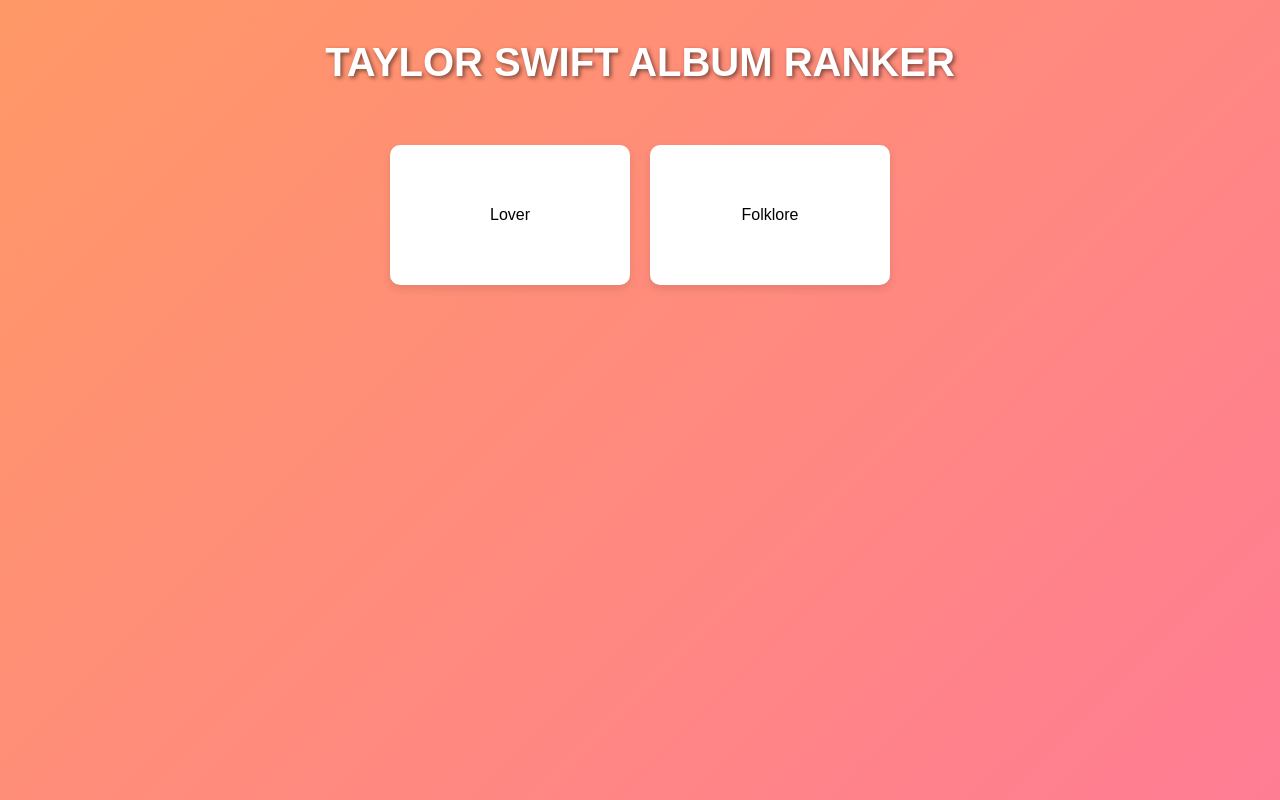
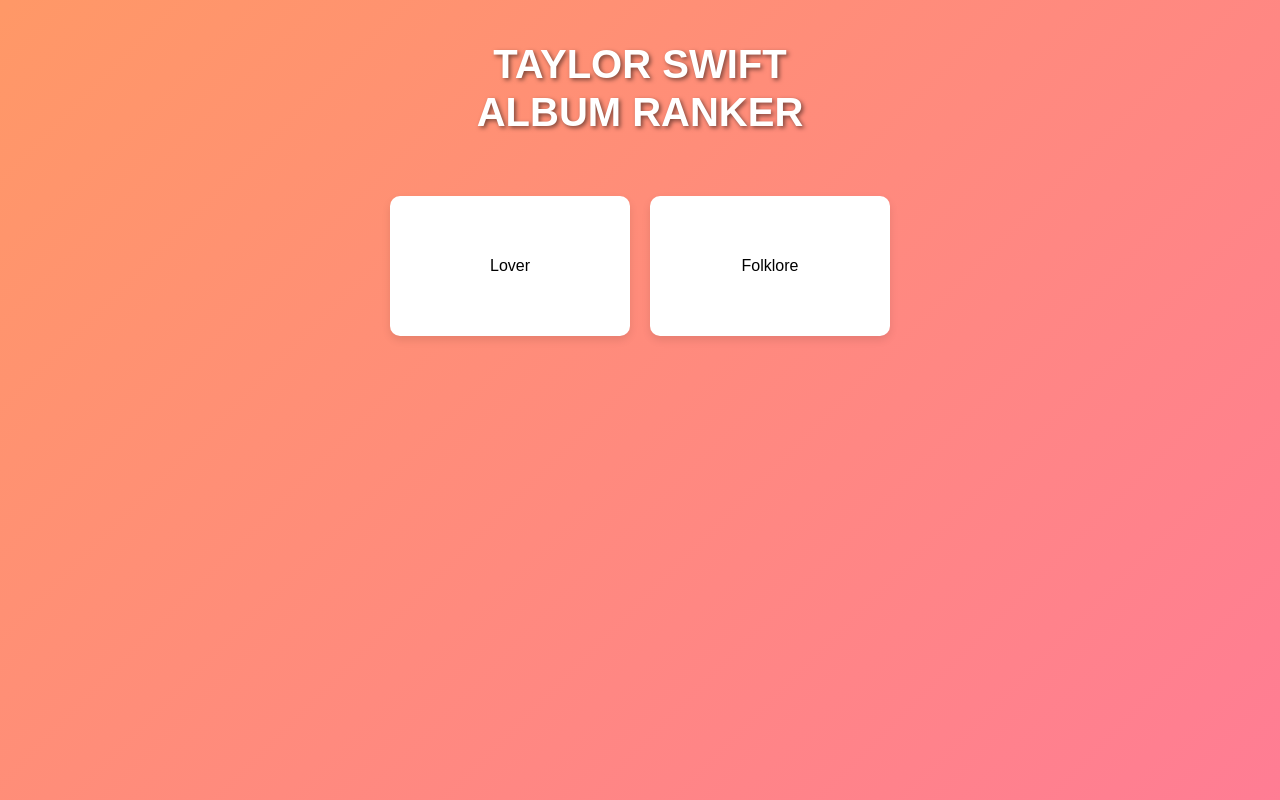
Before and after one commit to declan-wright/taylor-swift-album-ranker, a plain HTML site: page index.html in a window 1280 px wide. Drawn offline with nearby package versions, Linux system fonts and the light colour scheme.

Commit message:
Update index.html

```diff
--- a/index.html
+++ b/index.html
@@ -32,6 +32,7 @@
             margin-bottom: 60px;
             text-align: center;
             padding: 0 20px;
+            line-height: 1.2;
         }
         .container {
             display: flex;
@@ -45,7 +46,7 @@
             border-radius: 10px;
             padding: 20px;
             width: 200px;
-            min-height: 100px;
+            height: 100px;
             text-align: center;
             box-shadow: 0 4px 8px rgba(0, 0, 0, 0.1);
             cursor: pointer;
@@ -57,6 +58,7 @@
             margin-bottom: 20px;
             font-size: 16px;
             word-wrap: break-word;
+            overflow: hidden;
         }
         .card:hover {
             transform: translateY(-5px);
@@ -90,6 +92,7 @@
             opacity: 0;
             transition: opacity 0.3s;
             pointer-events: none;
+            z-index: 10;
         }
         .checkmark {
             color: #4CAF50;
@@ -98,6 +101,10 @@
         .cross {
             color: #F44336;
             text-shadow: 2px 2px 4px rgba(0,0,0,0.3);
+        }
+        .card-content {
+            position: relative;
+            z-index: 1;
         }
 
         @media (max-width: 600px) {
@@ -112,15 +119,17 @@
             .card {
                 width: 80%;
                 max-width: 250px;
+                height: 80px;
+                font-size: 14px;
             }
         }
     </style>
 </head>
 <body>
-    <h1>TAYLOR SWIFT ALBUM RANKER</h1>
+    <h1>TAYLOR SWIFT<br>ALBUM RANKER</h1>
     <div class="container" id="cardContainer">
-        <div class="card" id="card1"></div>
-        <div class="card" id="card2"></div>
+        <div class="card" id="card1"><div class="card-content"></div></div>
+        <div class="card" id="card2"><div class="card-content"></div></div>
     </div>
     <div id="result"></div>
     <canvas id="confetti"></canvas>
@@ -158,8 +167,8 @@
             }
 
             shuffleArray(albums);
-            document.getElementById('card1').innerHTML = albums[0];
-            document.getElementById('card2').innerHTML = albums[1];
+            document.querySelector('#card1 .card-content').innerHTML = albums[0];
+            document.querySelector('#card2 .card-content').innerHTML = albums[1];
             document.getElementById('card1').style.transform = 'scale(1)';
             document.getElementById('card2').style.transform = 'scale(1)';
             document.getElementById('card1').style.opacity = '1';
```
